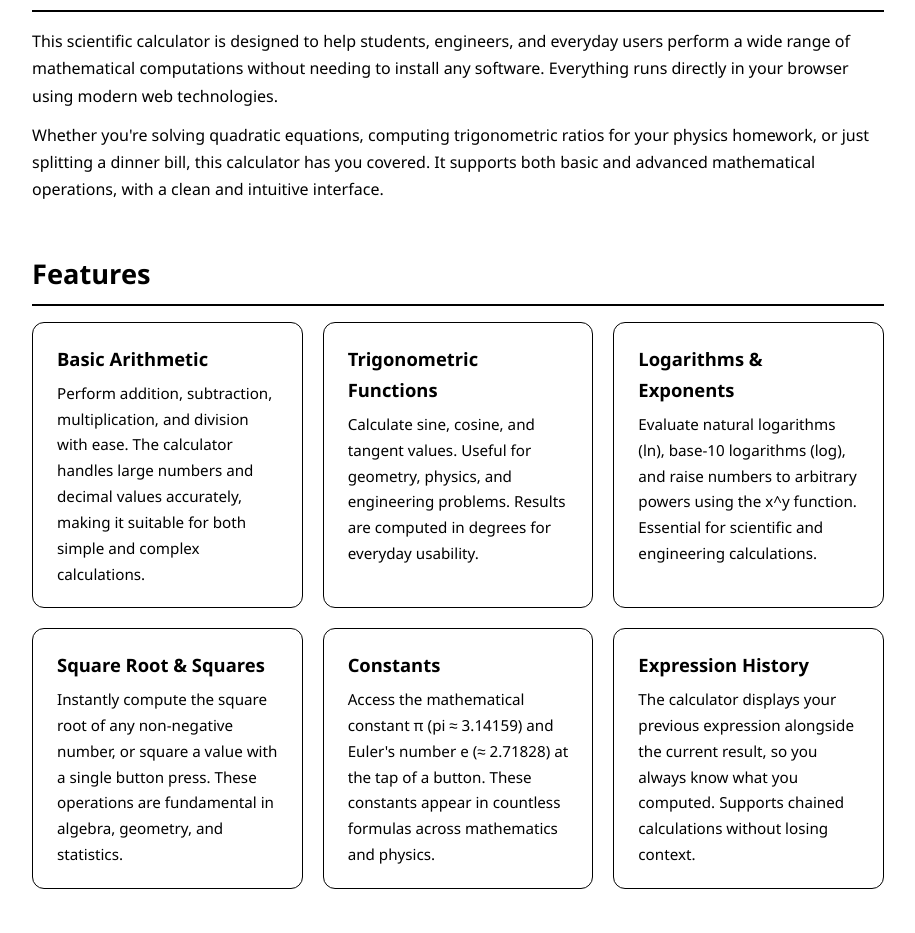
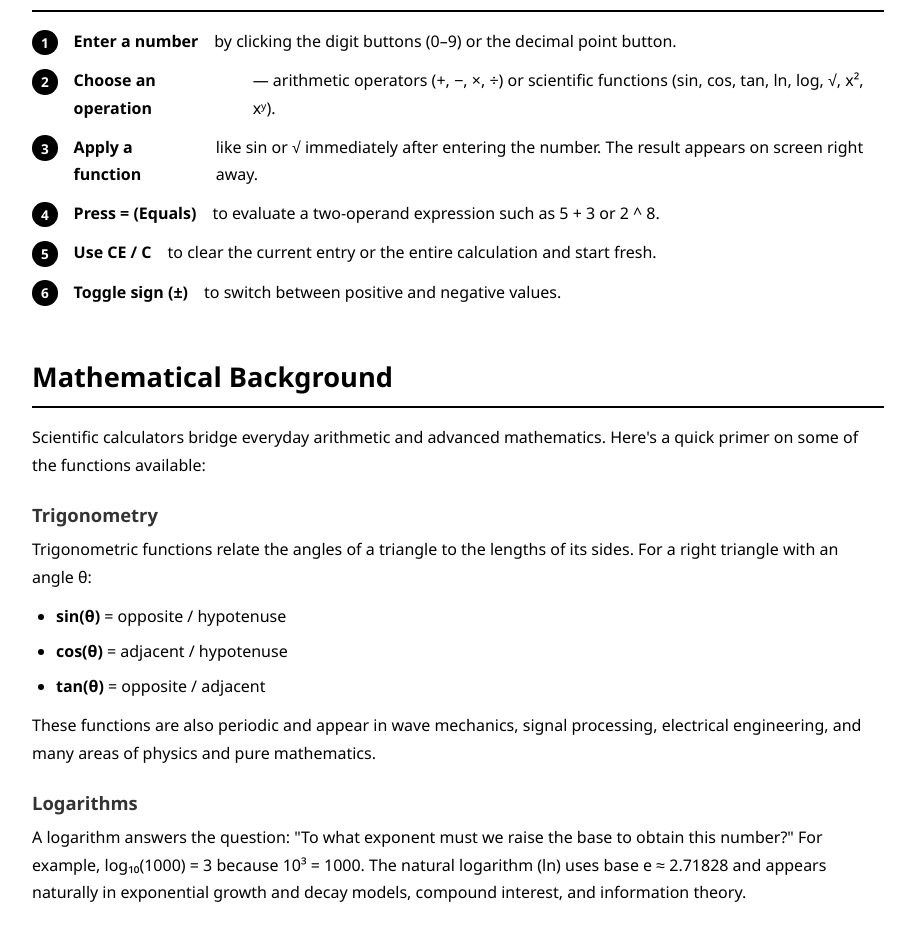
Before and after one commit to Jairedddy/Dummy-Calculator, a React (Vite) app: page / in a window 1280 px wide. Shown: the part 820-1753 px from the top of the page, without its empty margins (182-1097 px from the left). Built offline with nearby package versions, Linux system fonts and the light colour scheme.

Commit message:
text removed

```diff
--- a/index.html
+++ b/index.html
@@ -4,7 +4,7 @@
     <meta charset="UTF-8" />
     <link rel="icon" type="image/svg+xml" href="/vite.svg" />
     <meta name="viewport" content="width=device-width, initial-scale=1.0" />
-    <title>Scientific Calculator</title>
+    <title>Calculator</title>
   </head>
   <body>
     <div id="root"></div>
--- a/src/App.jsx
+++ b/src/App.jsx
@@ -17,75 +17,6 @@ function App() {
       <main>
         <section className="calculator-section">
           <Calculator />
-        </section>
-
-        <section className="info-section">
-          <h2>About This Calculator</h2>
-          <p>
-            This scientific calculator is designed to help students, engineers, and everyday
-            users perform a wide range of mathematical computations without needing to install
-            any software. Everything runs directly in your browser using modern web technologies.
-          </p>
-          <p>
-            Whether you're solving quadratic equations, computing trigonometric ratios for your
-            physics homework, or just splitting a dinner bill, this calculator has you covered.
-            It supports both basic and advanced mathematical operations, with a clean and
-            intuitive interface.
-          </p>
-        </section>
-
-        <section className="features-section">
-          <h2>Features</h2>
-          <div className="features-grid">
-            <div className="feature-card">
-              <h3>Basic Arithmetic</h3>
-              <p>
-                Perform addition, subtraction, multiplication, and division with ease.
-                The calculator handles large numbers and decimal values accurately,
-                making it suitable for both simple and complex calculations.
-              </p>
-            </div>
-            <div className="feature-card">
-              <h3>Trigonometric Functions</h3>
-              <p>
-                Calculate sine, cosine, and tangent values. Useful for geometry,
-                physics, and engineering problems. Results are computed in degrees
-                for everyday usability.
-              </p>
-            </div>
-            <div className="feature-card">
-              <h3>Logarithms &amp; Exponents</h3>
-              <p>
-                Evaluate natural logarithms (ln), base-10 logarithms (log), and
-                raise numbers to arbitrary powers using the x^y function. Essential
-                for scientific and engineering calculations.
-              </p>
-            </div>
-            <div className="feature-card">
-              <h3>Square Root &amp; Squares</h3>
-              <p>
-                Instantly compute the square root of any non-negative number, or
-                square a value with a single button press. These operations are
-                fundamental in algebra, geometry, and statistics.
-              </p>
-            </div>
-            <div className="feature-card">
-              <h3>Constants</h3>
-              <p>
-                Access the mathematical constant π (pi ≈ 3.14159) and Euler's
-                number e (≈ 2.71828) at the tap of a button. These constants appear
-                in countless formulas across mathematics and physics.
-              </p>
-            </div>
-            <div className="feature-card">
-              <h3>Expression History</h3>
-              <p>
-                The calculator displays your previous expression alongside the
-                current result, so you always know what you computed. Supports
-                chained calculations without losing context.
-              </p>
-            </div>
-          </div>
         </section>
 
         <section className="how-to-section">
```
